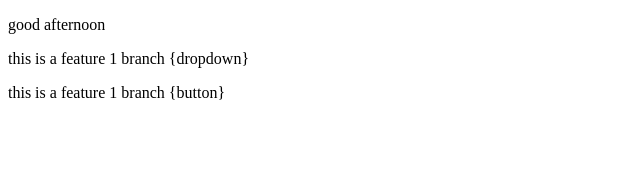
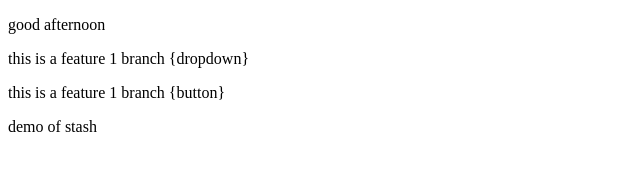
Before and after one commit to Riya432/demo, a plain HTML site: page index.html in a window 1280 px wide. Shown: the whole page, without its empty margins (0-640 px from the left). Drawn offline with Linux system fonts and the light colour scheme.

Commit message:
add stash file

```diff
--- a/index.html
+++ b/index.html
@@ -12,6 +12,8 @@
 
     <p>this is a feature 1 branch {button} </p>
 
+    <p>demo of stash </p>
+
 
 </body>
 </html>
```
